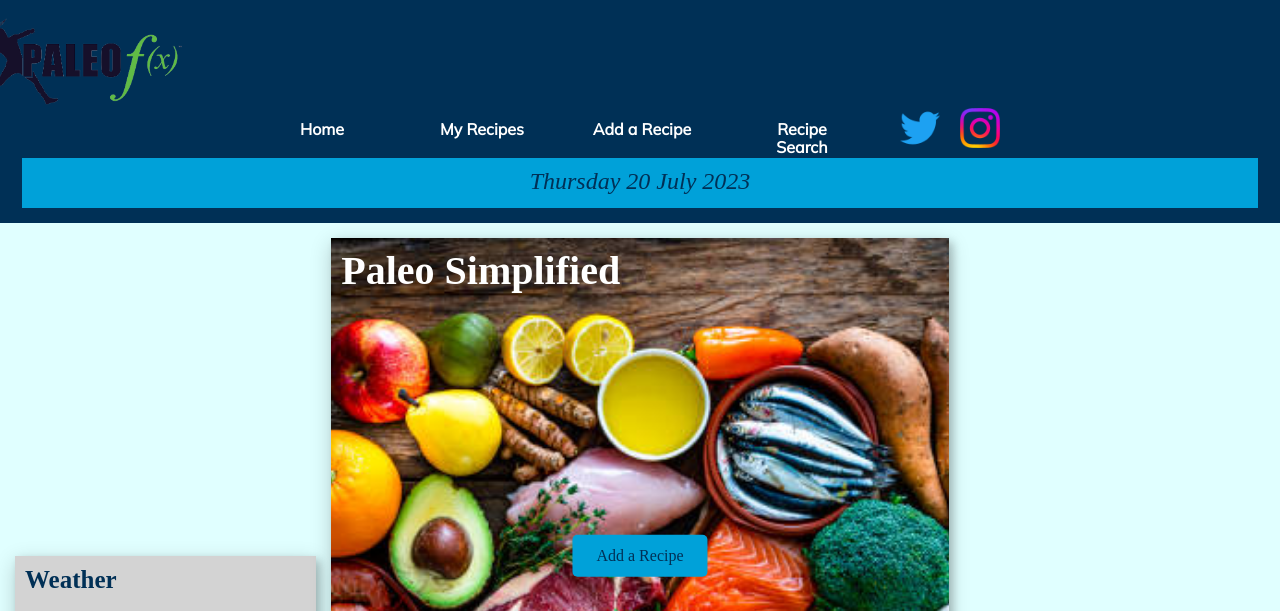
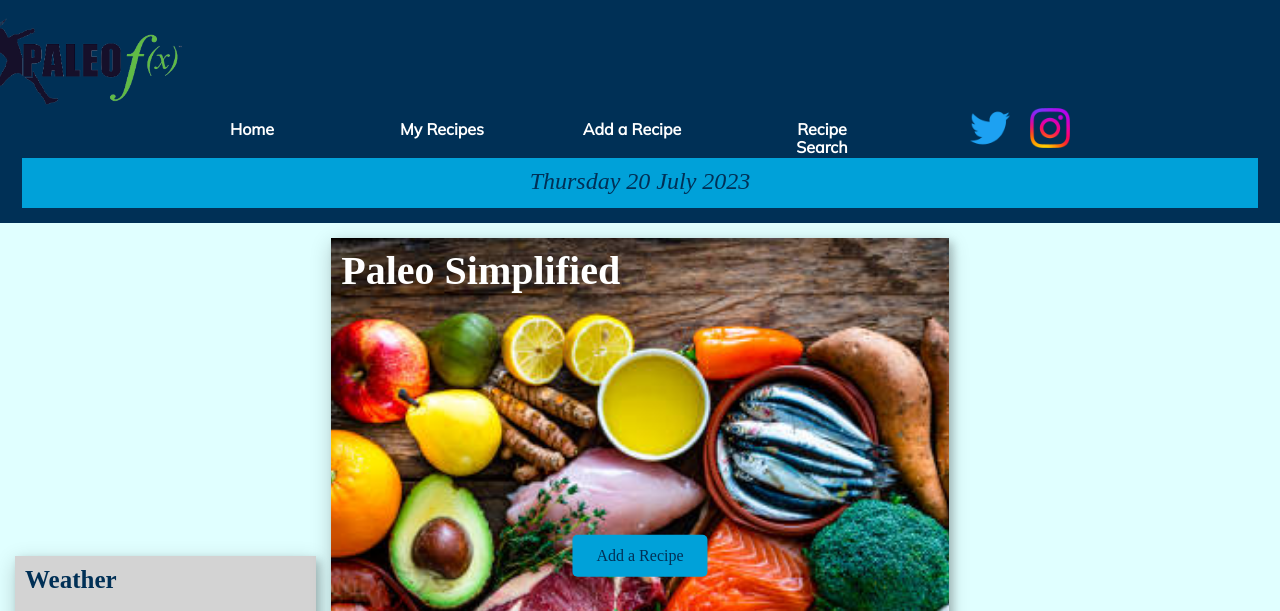
Before and after one commit to cateschmidt/paleorecipes, a website: page index.html in a window 1280 px wide. Shown: the top 611 px of the page. Drawn offline with Linux system fonts and the light colour scheme; no server answers; a web font is replaced by a local one.

Commit message:
fix navigation styling

```diff
--- a/styles/base.css
+++ b/styles/base.css
@@ -29,7 +29,7 @@ header {
 
 nav {
 	margin: 0 auto;
-	max-width:760px;
+	max-width:900px;
 	background-color: #003056;
 }
 .navigation {
```
